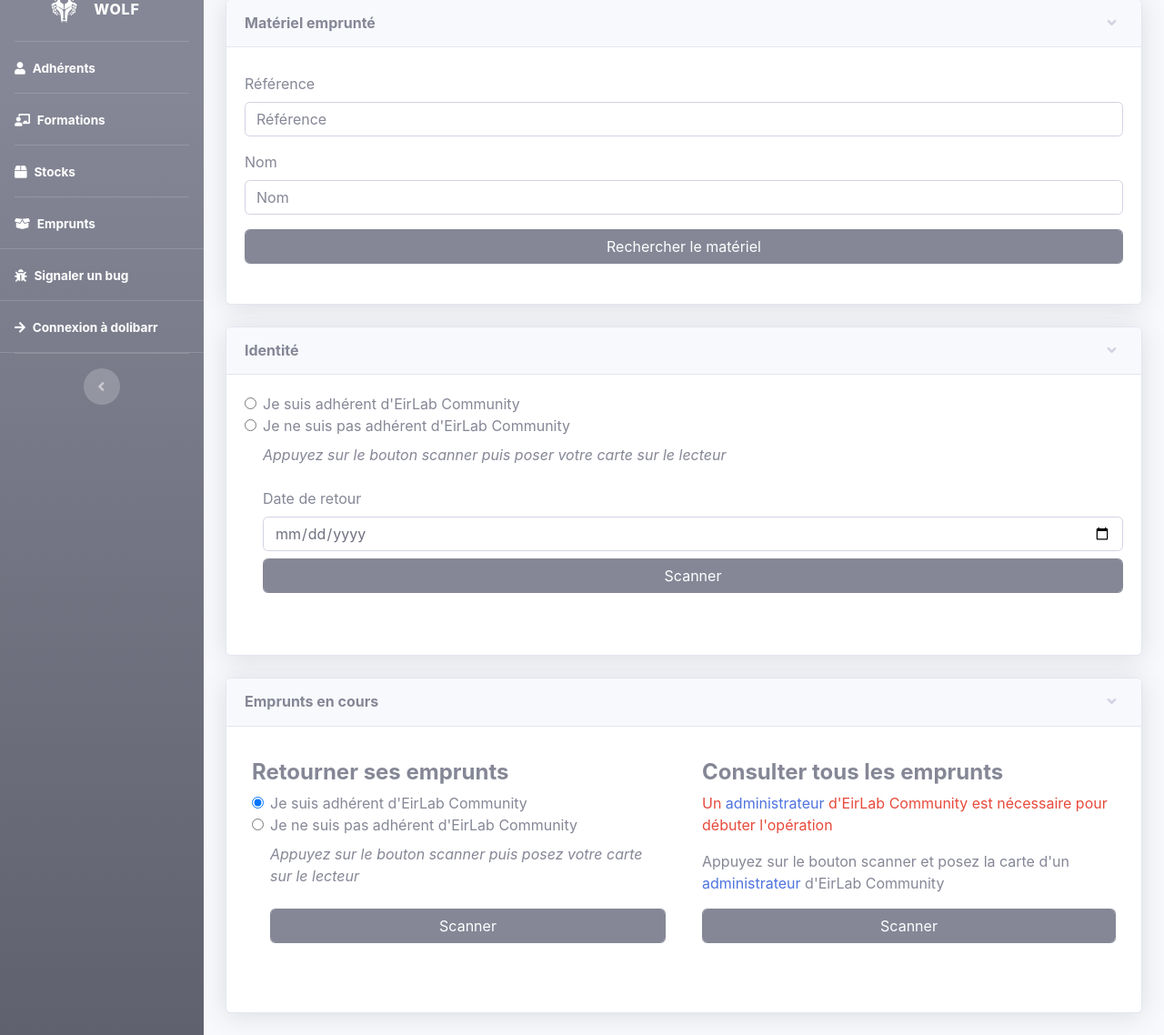
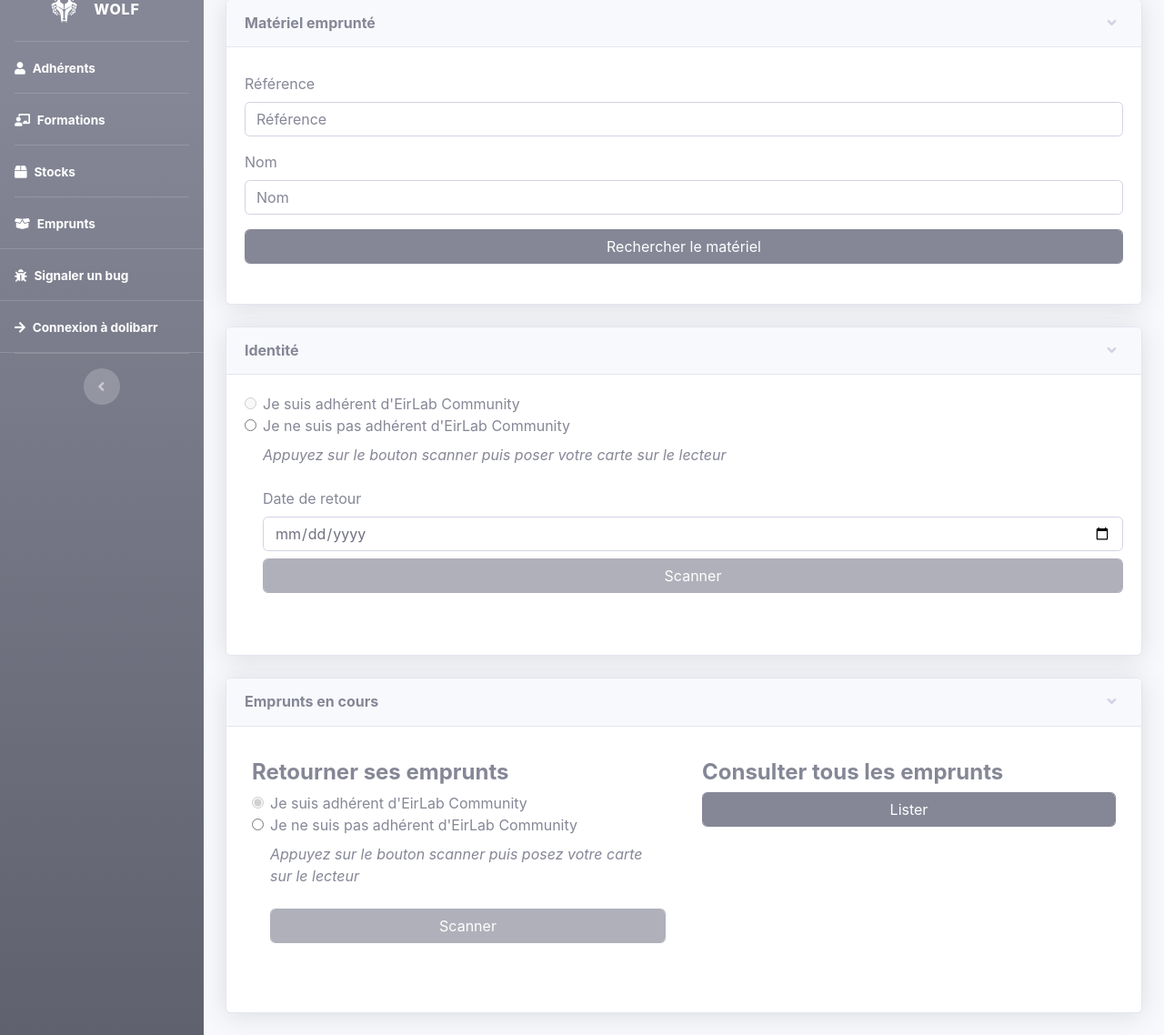
Before and after one commit to sedelpeuch/wolf, a Flask app: page /emprunt in a window 1280 px wide. Shown: the part 25-1163 px from the top of the page at 91% size. Run offline with Flask 2, Linux system fonts and the light colour scheme; some libraries are stand-ins or nearby versions.

Commit message:
feat(login): Amélioration des html pour gérer la connexion / deconnexion / PC public

```diff
--- a/common.py
+++ b/common.py
@@ -202,7 +202,9 @@ class Common:
                         break
                 if not someone_connected:
                     self.socketio.emit('login', {'login': None}, namespace='/login')
-                time.sleep(1)
+            else:
+                self.socketio.emit('login', {'login': "PCMEGABOT"}, namespace='/login')
+            time.sleep(1)
 
     def connexion(self):
         global LOGIN_IP, LOGIN_PROCESS
--- a/templates/base.html
+++ b/templates/base.html
@@ -34,4 +34,12 @@
 
 <!-- Page level plugins -->
 <script src="{{ url_for('static', filename='vendor/chart.js/Chart.min.js') }}"></script>
+
+<style>
+    .fabmanager {
+        display: none;
+    }
+    .scan-button{
+    }
+</style>
 </html>
--- a/templates/emprunt.html
+++ b/templates/emprunt.html
@@ -157,11 +157,11 @@
             </div>
             {% endif %}
             <div class="form-check">
-                <input checked class="form-check-input"
+                <input checked class="form-check-input scan-button"
                        data-target="#identity-adherent:not(.show), #identity-no-adherent.show"
                        data-toggle="collapse"
-                       id="adherent" name="statut-adherent" type="radio"
-                       value="adherent">
+                       disabled id="adherent" name="statut-adherent"
+                       type="radio" value="adherent">
                 <label class="form-check-label" for="adherent">
                     Je suis adhérent d'EirLab Community
                 </label>
@@ -183,8 +183,9 @@
                         lecteur</p>
                     <label class="mt-2" for="date">Date de retour</label>
                     <input class="form-control" id="date" name="date" placeholder="Date de retour"
-                           required type="date" >
-                    <button class="form-control btn btn-secondary mt-2" type="submit">Scanner</button>
+                           required type="date">
+                    <button class="form-control btn btn-secondary mt-2 scan-button" disabled type="submit">Scanner
+                    </button>
                 </form>
             </div>
             <div class="form-check collapse mb-4" id="identity-no-adherent">
@@ -276,12 +277,14 @@
             <div class="form-check mb-4">
                 {% if confirmed_product and confirmed_identity %}
                 <form action="/emprunt/confirm" method="GET">
+                    <div class="fabmanager">
                         <p class="mt-2 text-danger">Un <a
                                 href="https://www.eirlab.net/wp-content/uploads/2022/06/Organigramme-2.png">administrateur
                         </a>d'EirLab Community est nécessaire pour débuter l'opération</p>
                         <p class="mt-2"> Appuyez sur le bouton débuter un inventaire et posez la carte d'un <a
                                 href="https://www.eirlab.net/wp-content/uploads/2022/06/Organigramme-2.png">administrateur
                         </a> d'EirLab Community</p>
+                    </div>
                     <button class="form-control btn btn-secondary mt-2" type="submit">Confirmer l'emprunt</button>
                 </form>
                 {% if error %}
@@ -315,11 +318,11 @@
                 <div class="col m-2">
                     <h4 class="font-weight-bold text-secondary mt-2">Retourner ses emprunts</h4>
                     <div class="form-check">
-                        <input checked class="form-check-input"
+                        <input checked class="form-check-input scan-button"
                                data-target="#identity-adherent-2:not(.show), #identity-no-adherent-2.show"
                                data-toggle="collapse"
-                               id="adherent-2" name="statut-adherent" type="radio"
-                               value="adherent">
+                               disabled id="adherent-2" name="statut-adherent"
+                               type="radio" value="adherent">
                         <label class="form-check-label" for="adherent-2">
                             Je suis adhérent d'EirLab Community
                         </label>
@@ -338,7 +341,9 @@
                             carte sur le
                             lecteur</p>
                         <form action="/emprunt/see/identity" method="GET">
-                            <button class="form-control btn btn-secondary mt-2" type="submit">Scanner</button>
+                            <button class="form-control btn btn-secondary mt-2 scan-button" disabled type="submit">
+                                Scanner
+                            </button>
                         </form>
                         {% if no_emprunt %}
                         <div class="alert alert-danger mt-2" role="alert">
@@ -370,6 +375,7 @@
                     <form action="/emprunt/see/all" method="GET"
                           onsubmit="document.getElementById('container-svg-card-reader')
             .style.visibility = 'visible';return true;">
+                        <div class="fabmanager">
                             <p class="mt-2 text-danger">Un <a
                                     href="https://www.eirlab.net/wp-content/uploads/2022/06/Organigramme-2.png">administrateur
                             </a>
@@ -381,7 +387,8 @@
                             </a>
                                 d'EirLab
                                 Community</p>
-                        <button class="form-control btn btn-secondary" type="submit"> Scanner
+                        </div>
+                        <button class="form-control btn btn-secondary" type="submit"> Lister
                         </button>
                     </form>
                     {% if error %}
--- a/templates/sidebar.html
+++ b/templates/sidebar.html
@@ -122,7 +122,18 @@
         if (msg['login'] === null) {
             document.getElementById("login").style.display = "block";
             document.getElementById("logout").style.display = "none";
-        } else {
+        } else if (msg['login'] === "PCMEGABOT") {
+            var fabamanager = document.getElementsByClassName("fabmanager")
+            for (var i = 0; i < fabamanager.length; i++) {
+                fabamanager[i].style.display = "block";
+            }
+            var scanbutton = document.getElementsByClassName("scan-button")
+            for (var i = 0; i < scanbutton.length; i++) {
+                scanbutton[i].disabled = false;
+            }
+
+        }
+        else {
             document.getElementById("login").style.display = "none";
             document.getElementById("logout").style.display = "block";
             document.getElementById("log_name").innerHTML = "Connecté en tant que " + msg['login'];
```
Also changed, not shown: templates/formations.html (+11 -3 lines), templates/index.html (+10 -3 lines), templates/stock.html (+12 -5 lines). Lines whose indentation alone changed are shown as unchanged.
